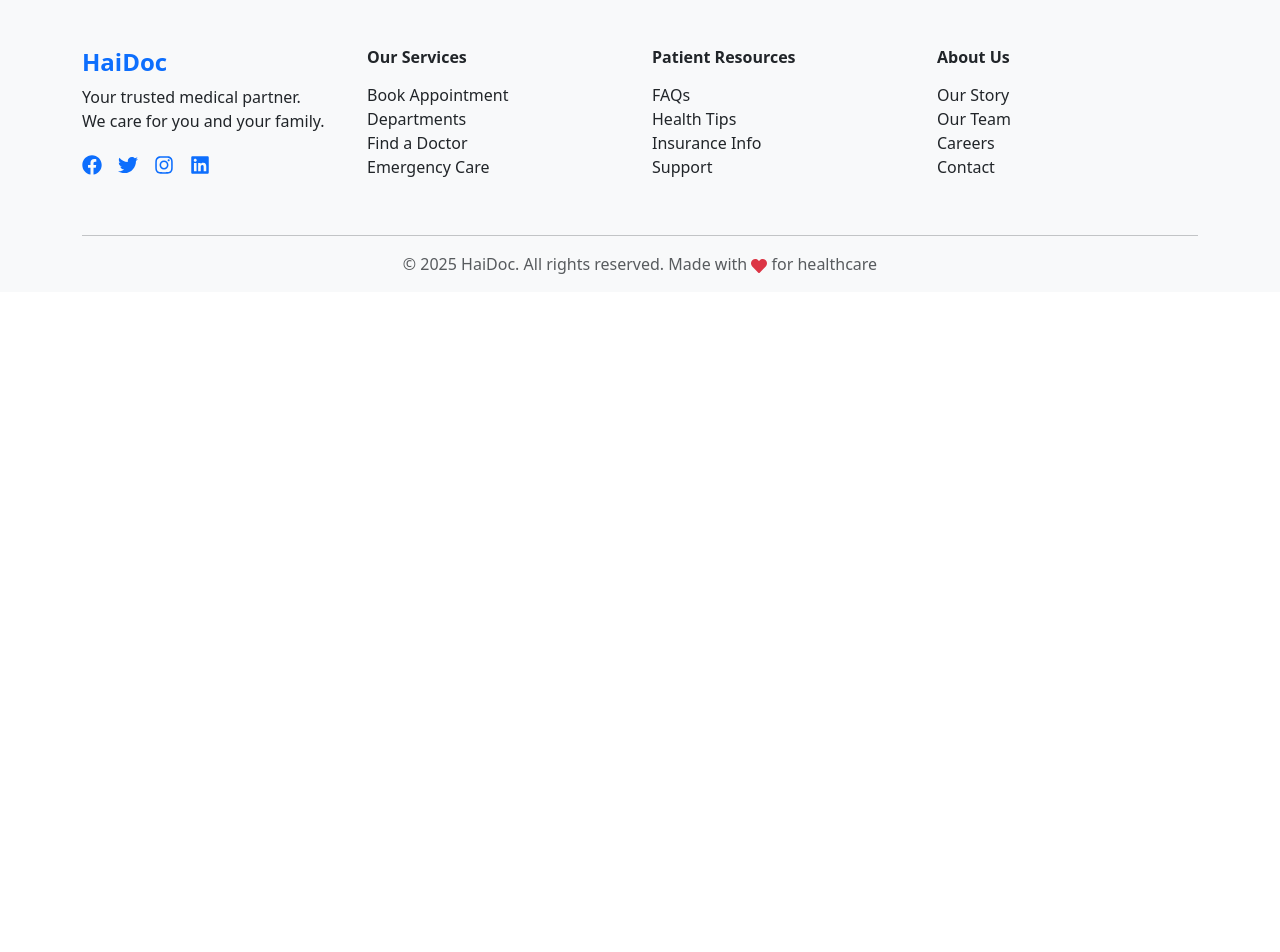
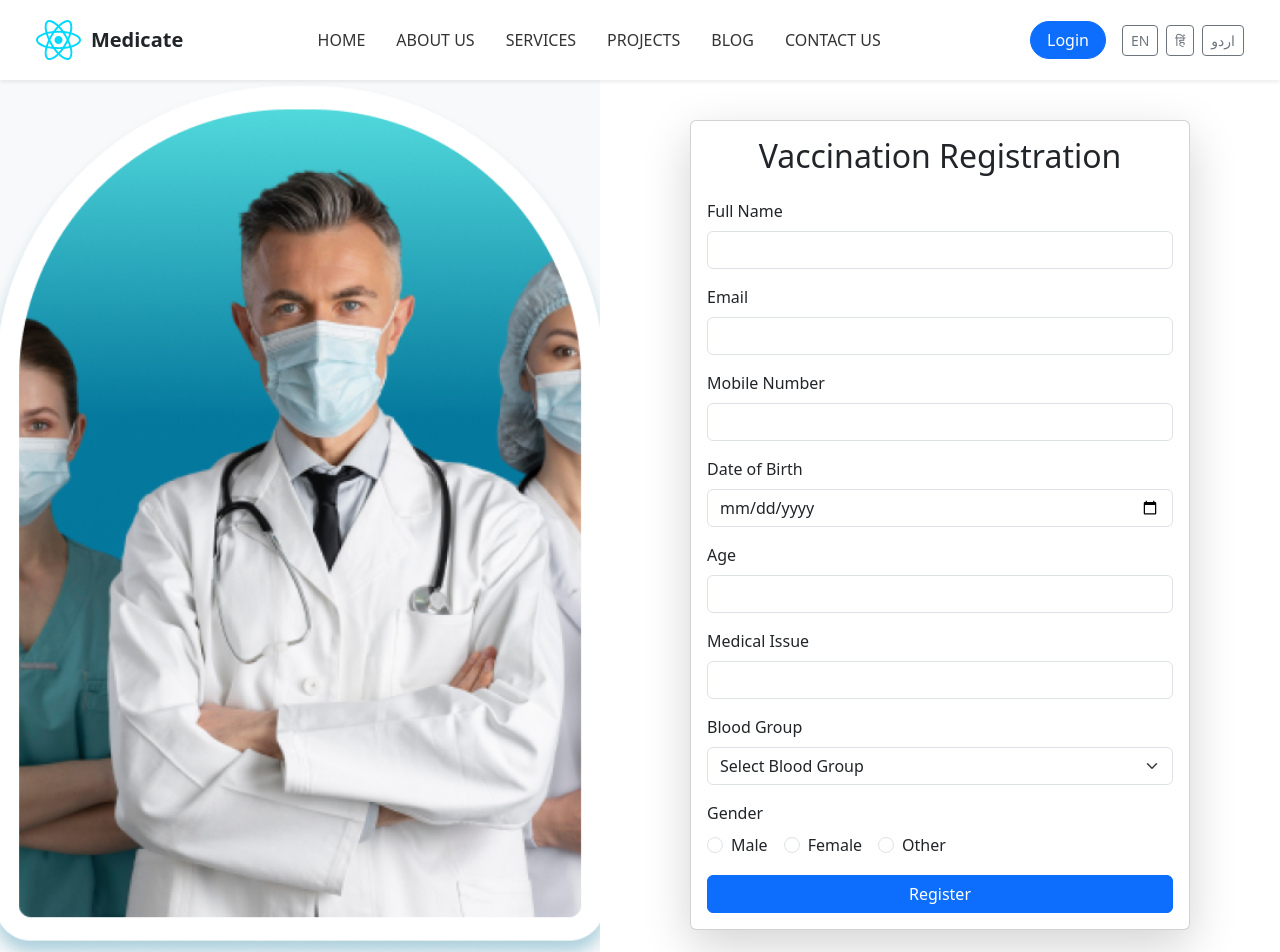
Before and after one commit to Vivek-kumar23501/Medical-frontend, a React (Vite) app in the folder frontend/: page /vaccination-form in a window 1280 px wide. Shown: the top 952 px of the page. Before the commit the page ends 800 px from the top, so only its background shows below. Built offline with nearby package versions, Linux system fonts and the light colour scheme.

Commit message:
vaccination frontned

```diff
--- a/frontend/src/App.jsx
+++ b/frontend/src/App.jsx
@@ -8,6 +8,7 @@ import Hero from "./components/Hero";
 import MedicalFooter from "./components/MedicalFooter";
 import FeatureCard from "./components/FeatureCard";
 import Blogs from "./pages/Blogs";
+import VaccinationForm from "./components/VaccinationForm";
 
 // Pages
 import LandingPage from "./pages/LandingPage";
@@ -46,6 +47,7 @@ function App() {
           <Route path="/chatbot" element={<ChatbotLayout />} />
           <Route path="/signup" element={<SignupPage />} />
           <Route path="/login" element={<LoginPage />} />
+          <Route path="/vaccination-form" element={<VaccinationForm />} />
 
 
 
--- /dev/null
+++ b/frontend/src/components/VaccinationForm.jsx
@@ -0,0 +1,128 @@
+import React, { useState } from "react";
+import {
+  Form,
+  FormGroup,
+  Label,
+  Input,
+  Button,
+  Card,
+  CardBody,
+} from "reactstrap";
+import "./VaccinationFormPage.css"; // custom css for layout
+import CustomNavbar from "./MedicalNavbar";
+
+const VaccinationFormPage = () => {
+  const [formData, setFormData] = useState({
+    name: "",
+    dob: "",
+    age: "",
+    email: "",
+    mobile: "",
+    medicalIssue: "",
+    bloodGroup: "",
+    gender: "",
+  });
+
+  const handleChange = (e) => {
+    setFormData({ ...formData, [e.target.name]: e.target.value });
+  };
+
+  const handleSubmit = (e) => {
+    e.preventDefault();
+    console.log("Form Submitted:", formData);
+    alert("✅ Vaccination Registration Submitted Successfully!");
+  };
+
+  return (
+    <><CustomNavbar />
+    <div className="vaccination-page">
+      {/* Left Image Section */}
+      <div className="vaccination-left"></div>
+
+      {/* Right Form Section */}
+      <div className="vaccination-right">
+        <Card className="form-card shadow-lg">
+          <CardBody>
+            <h2 className="text-center mb-4">Vaccination Registration</h2>
+            <Form onSubmit={handleSubmit}>
+              <FormGroup>
+                <Label for="name">Full Name</Label>
+                <Input type="text" name="name" id="name" value={formData.name} onChange={handleChange} required />
+              </FormGroup>
+
+
+
+
+
+              <FormGroup>
+                <Label for="email">Email</Label>
+                <Input type="email" name="email" id="email" value={formData.email} onChange={handleChange} required />
+              </FormGroup>
+
+              <FormGroup>
+                <Label for="mobile">Mobile Number</Label>
+                <Input type="tel" name="mobile" id="mobile" value={formData.mobile} onChange={handleChange} required />
+              </FormGroup>
+
+    <FormGroup>
+                <Label for="dob">Date of Birth</Label>
+                <Input type="date" name="dob" id="dob" value={formData.dob} onChange={handleChange} required />
+              </FormGroup>
+
+              <FormGroup>
+                <Label for="age">Age</Label>
+                <Input type="number" name="age" id="age" value={formData.age} onChange={handleChange} required />
+              </FormGroup>
+
+
+              <FormGroup>
+                <Label for="medicalIssue">Medical Issue</Label>
+                <Input type="text" name="medicalIssue" id="medicalIssue" value={formData.medicalIssue} onChange={handleChange} />
+              </FormGroup>
+
+              <FormGroup>
+                <Label for="bloodGroup">Blood Group</Label>
+                <Input type="select" name="bloodGroup" id="bloodGroup" value={formData.bloodGroup} onChange={handleChange} required>
+                  <option value="">Select Blood Group</option>
+                  <option>A+</option>
+                  <option>A-</option>
+                  <option>B+</option>
+                  <option>B-</option>
+                  <option>O+</option>
+                  <option>O-</option>
+                  <option>AB+</option>
+                  <option>AB-</option>
+                </Input>
+              </FormGroup>
+
+              <FormGroup>
+                <Label>Gender</Label>
+                <div>
+                  <FormGroup check inline>
+                    <Input type="radio" name="gender" value="Male" checked={formData.gender === "Male"} onChange={handleChange} />
+                    <Label check>Male</Label>
+                  </FormGroup>
+                  <FormGroup check inline>
+                    <Input type="radio" name="gender" value="Female" checked={formData.gender === "Female"} onChange={handleChange} />
+                    <Label check>Female</Label>
+                  </FormGroup>
+                  <FormGroup check inline>
+                    <Input type="radio" name="gender" value="Other" checked={formData.gender === "Other"} onChange={handleChange} />
+                    <Label check>Other</Label>
+                  </FormGroup>
+                </div>
+              </FormGroup>
+
+              <Button color="primary" block type="submit">
+                Register
+              </Button>
+            </Form>
+          </CardBody>
+        </Card>
+      </div>
+    </div>
+    </>
+  );
+};
+
+export default VaccinationFormPage;
--- /dev/null
+++ b/frontend/src/components/VaccinationFormPage.css
@@ -0,0 +1,51 @@
+.vaccination-page {
+  display: flex;
+  min-height: calc(100vh - 120px); /* full height minus navbar + footer */
+  background-color: #f8f9fa;
+}
+
+/* Left section with full background image */
+.vaccination-left {
+  flex: 1;
+  background: url("/doctor.png") no-repeat center center; /* 👈 use your uploaded image path */
+  background-size: cover;
+}
+
+/* Right section with form */
+.vaccination-right {
+  flex: 1;
+  display: flex;
+  align-items: center;
+  justify-content: center;
+  padding: 40px;
+  background-color: #ffffff;
+}
+
+.form-card {
+  width: 100%;
+  max-width: 500px;
+  border-radius: 12px;
+  box-shadow: 0 5px 15px rgba(0,0,0,0.15);
+}
+
+/* ✅ Mobile responsive rules */
+@media (max-width: 768px) {
+  .vaccination-page {
+    flex-direction: column;
+  }
+
+  .vaccination-left {
+    display: none; /* hide image on mobile */
+  }
+
+  .vaccination-right {
+    flex: none;
+    width: 100%;
+    padding: 20px;
+  }
+
+  .form-card {
+    max-width: 100%;
+    box-shadow: none;
+  }
+}
```
